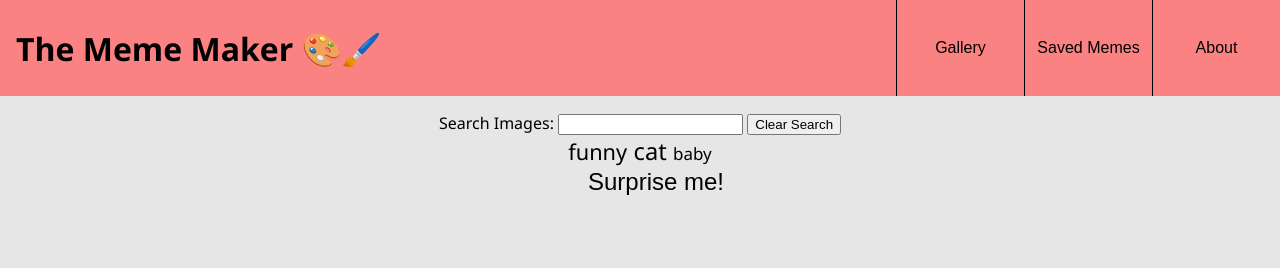
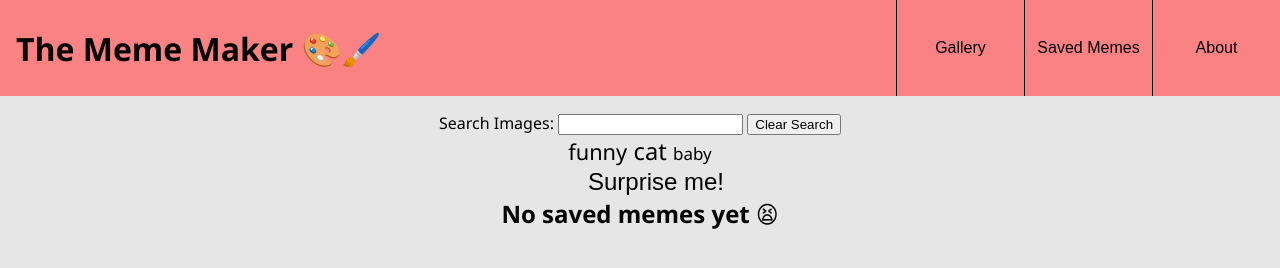
Before and after one commit to yifatre/meme-maker, a plain HTML site: page index.html in a window 1280 px wide. Both pictures are taken after a click on the button "Saved Memes". Drawn offline with Linux system fonts and the light colour scheme.

Commit message:
Submission Thursday 20_00 -- Add msg for no saved memes

```diff
--- a/css/basics/helpers.css
+++ b/css/basics/helpers.css
@@ -31,3 +31,7 @@
     padding: 0;
     list-style-type: none;
 }
+
+.hide {
+    display: none;
+}
--- a/index.html
+++ b/index.html
@@ -44,6 +44,7 @@
 
             </div>
             <button class="surprise" onclick="getSurpriseMeme()">Surprise me!</button>
+            <div class="msg hide"></div>
             <div class="gallery-container grid for-font">
             </div>
         </section>
--- a/js/gallery.controller.js
+++ b/js/gallery.controller.js
@@ -10,6 +10,8 @@ function renderGallery(word = '') {
 
     const elGallery = document.querySelector('.gallery-container')
     elGallery.innerHTML = imgsHTMLs.join('')
+
+    document.querySelector('.msg').classList.add('hide')
 }
 
 function onSearch(word) {
@@ -64,6 +66,12 @@ function renderSavedMemes() {
     const memes = getSavedMemes()
     const elGallery = document.querySelector('.gallery-container')
     elGallery.innerHTML = ''
+    if (!memes) {
+        const elMsg = document.querySelector('.msg')
+        elMsg.innerHTML = '<h2>No saved memes yet 😫</h2>'
+        elMsg.classList.remove('hide')
+        return
+    }
 
     memes.forEach((meme, i) => {
         renderSavedMeme(meme.gMeme.id, meme.memeImgData, i, elGallery)
@@ -72,7 +80,7 @@ function renderSavedMemes() {
 }
 
 function renderSavedMeme(memeId, memeImgData, i, elGallery) {
-    const canvasStr = `<div class="saved-canvas-container"><canvas class="saved-canvas saved_${i}" height="150" width="150" onclick="editMeme('${memeId}')"></canvas><div>`
+    const canvasStr = `<div class="saved-canvas-container div_${i}"><canvas class="saved-canvas saved_${i}" height="150" width="150" onclick="editMeme('${memeId}')"></canvas><div>`
     elGallery.innerHTML += canvasStr
     const elCanvas = document.querySelector(`canvas.saved_${i}`)
     const ctx = elCanvas.getContext('2d')
```
Also changed, not shown: css/components/gallery.css (line endings or trailing spaces).
